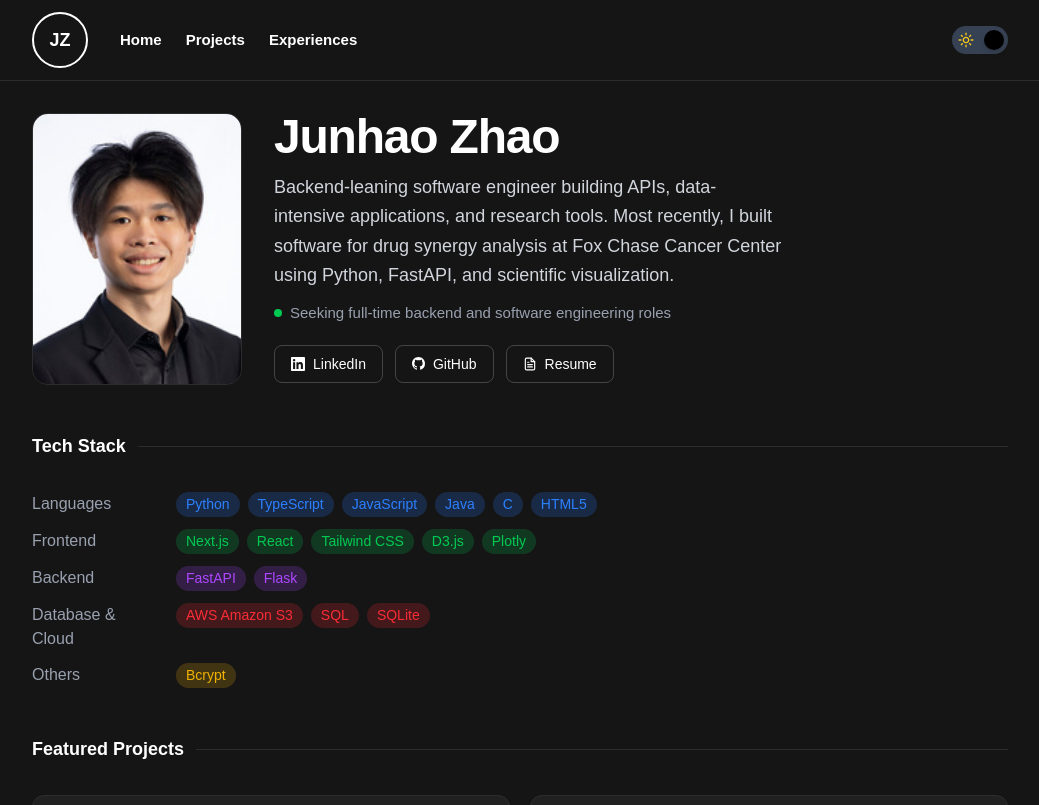
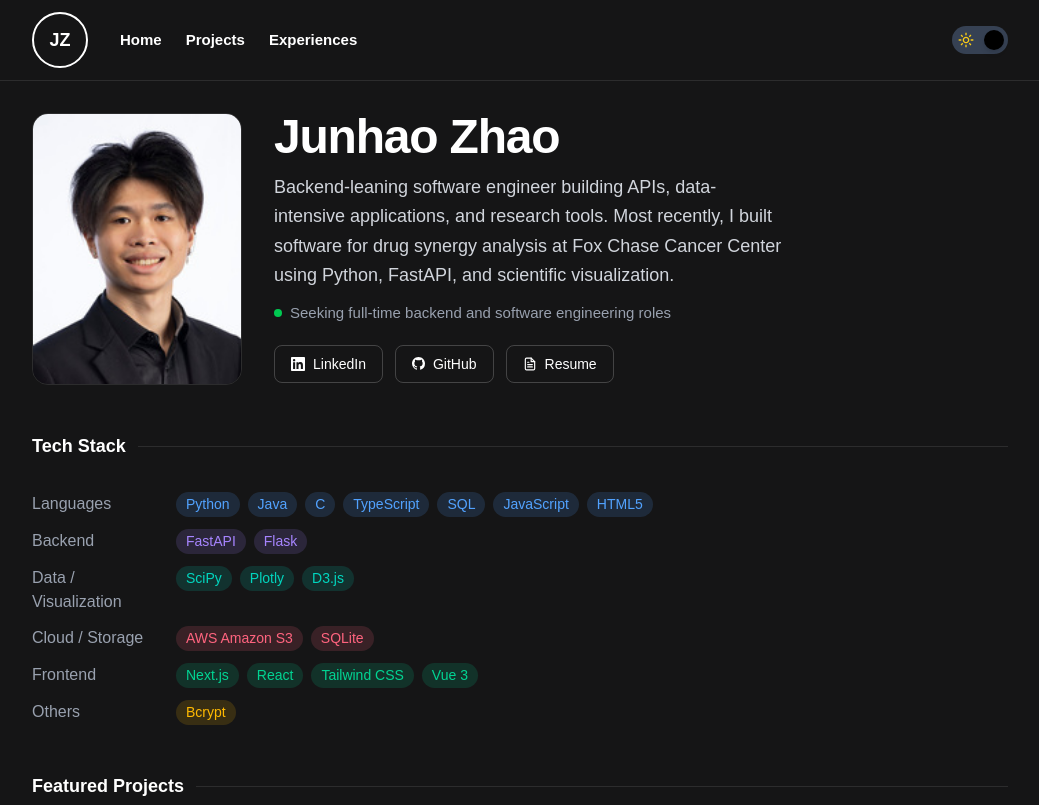
Before and after one commit to jzhao234/JunhaoZhao_Portfolio, a Next.js app: page / in a window 1280 px wide. Shown: the top 805 px of the page, without its empty margins (120-1159 px from the left). Built offline with nearby package versions, Linux system fonts and the light colour scheme.

Commit message:
changed tech stack order and skill pill coloring

```diff
--- a/src/data/skills.ts
+++ b/src/data/skills.ts
@@ -1,4 +1,10 @@
-export type SkillCategory = "Language" | "Frontend" | "Backend" | "DatabaseCloud" | "Others";
+export type SkillCategory =
+  | "Language"
+  | "Backend"
+  | "DataVisualization"
+  | "DatabaseCloud"
+  | "Frontend"
+  | "Others";
 
 export type SkillType = {
   name: string;
@@ -7,40 +13,52 @@ export type SkillType = {
 };
 
 export const categoryLabels: Record<SkillCategory, string> = {
-  Language:      "Languages",
-  Frontend:      "Frontend",
-  Backend:       "Backend",
-  DatabaseCloud: "Database & Cloud",
-  Others:        "Others",
+  Language: "Languages",
+  Backend: "Backend",
+  DataVisualization: "Data / Visualization",
+  DatabaseCloud: "Cloud / Storage",
+  Frontend: "Frontend",
+  Others: "Others",
 };
 
-export const categoryOrder: SkillCategory[] = ["Language", "Frontend", "Backend", "DatabaseCloud", "Others"];
+export const categoryOrder: SkillCategory[] = [
+  "Language",
+  "Backend",
+  "DataVisualization",
+  "DatabaseCloud",
+  "Frontend",
+  "Others",
+];
 
 export const skills: SkillType[] = [
   // Languages
-  { name: "Python",      category: "Language", importance: 1 },
-  { name: "TypeScript",  category: "Language", importance: 2 },
-  { name: "JavaScript",  category: "Language", importance: 3 },
-  { name: "Java",        category: "Language", importance: 4 },
-  { name: "C",           category: "Language", importance: 5 },
-  { name: "HTML5",       category: "Language" },
+  { name: "Python", category: "Language", importance: 1 },
+  { name: "Java", category: "Language", importance: 2 },
+  { name: "C", category: "Language", importance: 3 },
+  { name: "TypeScript", category: "Language", importance: 4 },
+  { name: "SQL", category: "Language", importance: 5 },
+  { name: "JavaScript", category: "Language", importance: 6 },
+  { name: "HTML5", category: "Language", importance: 7 },
+
+  // Backend
+  { name: "FastAPI", category: "Backend", importance: 1 },
+  { name: "Flask", category: "Backend", importance: 2 },
+
+  // Data / Visualization
+  { name: "SciPy", category: "DataVisualization", importance: 1 },
+  { name: "Plotly", category: "DataVisualization", importance: 2 },
+  { name: "D3.js", category: "DataVisualization", importance: 3 },
+
+  // Cloud / Storage
+  { name: "AWS Amazon S3", category: "DatabaseCloud", importance: 1 },
+  { name: "SQLite", category: "DatabaseCloud", importance: 2 },
 
   // Frontend
-  { name: "Next.js",     category: "Frontend", importance: 1 },
-  { name: "React",       category: "Frontend", importance: 2 },
-  { name: "Tailwind CSS",category: "Frontend", importance: 3 },
-  { name: "D3.js",       category: "Frontend" },
-  { name: "Plotly",      category: "Frontend" },
-
-  // Backend
-  { name: "FastAPI",     category: "Backend", importance: 1 },
-  { name: "Flask",       category: "Backend" },
-
-  // Database & Cloud
-  { name: "AWS Amazon S3", category: "DatabaseCloud", importance: 1 },
-  { name: "SQL",           category: "DatabaseCloud" },
-  { name: "SQLite",        category: "DatabaseCloud" },
+  { name: "Next.js", category: "Frontend", importance: 1 },
+  { name: "React", category: "Frontend", importance: 2 },
+  { name: "Tailwind CSS", category: "Frontend", importance: 3 },
+  { name: "Vue 3", category: "Frontend", importance: 4 },
 
   // Others
-  { name: "Bcrypt",      category: "Others" },
+  { name: "Bcrypt", category: "Others", importance: 1 },
 ];
--- a/src/utils/SkillCategoryColor.ts
+++ b/src/utils/SkillCategoryColor.ts
@@ -1,10 +1,12 @@
-export default function SkillCategoryColor(category: string){
-    const colors = {
-        Language: {text: "text-blue-500", bg: "bg-blue-500/20" },
-        Frontend: { text: "text-green-500", bg: "bg-green-500/20" },
-        Backend: { text: "text-purple-500", bg: "bg-purple-500/20" },
-        "DatabaseCloud": { text: "text-red-500", bg: "bg-red-500/20" },
-        Others: { text: "text-yellow-500", bg: "bg-yellow-500/20 "}
-    };
-    return colors[category] || { text: "text-gray-400", bg: "bg-gray-400/20" };
+export default function SkillCategoryColor(category: string) {
+  const colors = {
+    Language: { text: "text-blue-400", bg: "bg-blue-400/15" },
+    Backend: { text: "text-violet-400", bg: "bg-violet-400/15" },
+    DataVisualization: { text: "text-teal-400", bg: "bg-teal-400/15" },
+    DatabaseCloud: { text: "text-rose-400", bg: "bg-rose-400/15" },
+    Frontend: { text: "text-emerald-400", bg: "bg-emerald-400/15" },
+    Others: { text: "text-amber-400", bg: "bg-amber-400/15" },
+  };
+
+  return colors[category] || { text: "text-gray-400", bg: "bg-gray-400/15" };
 }
```
